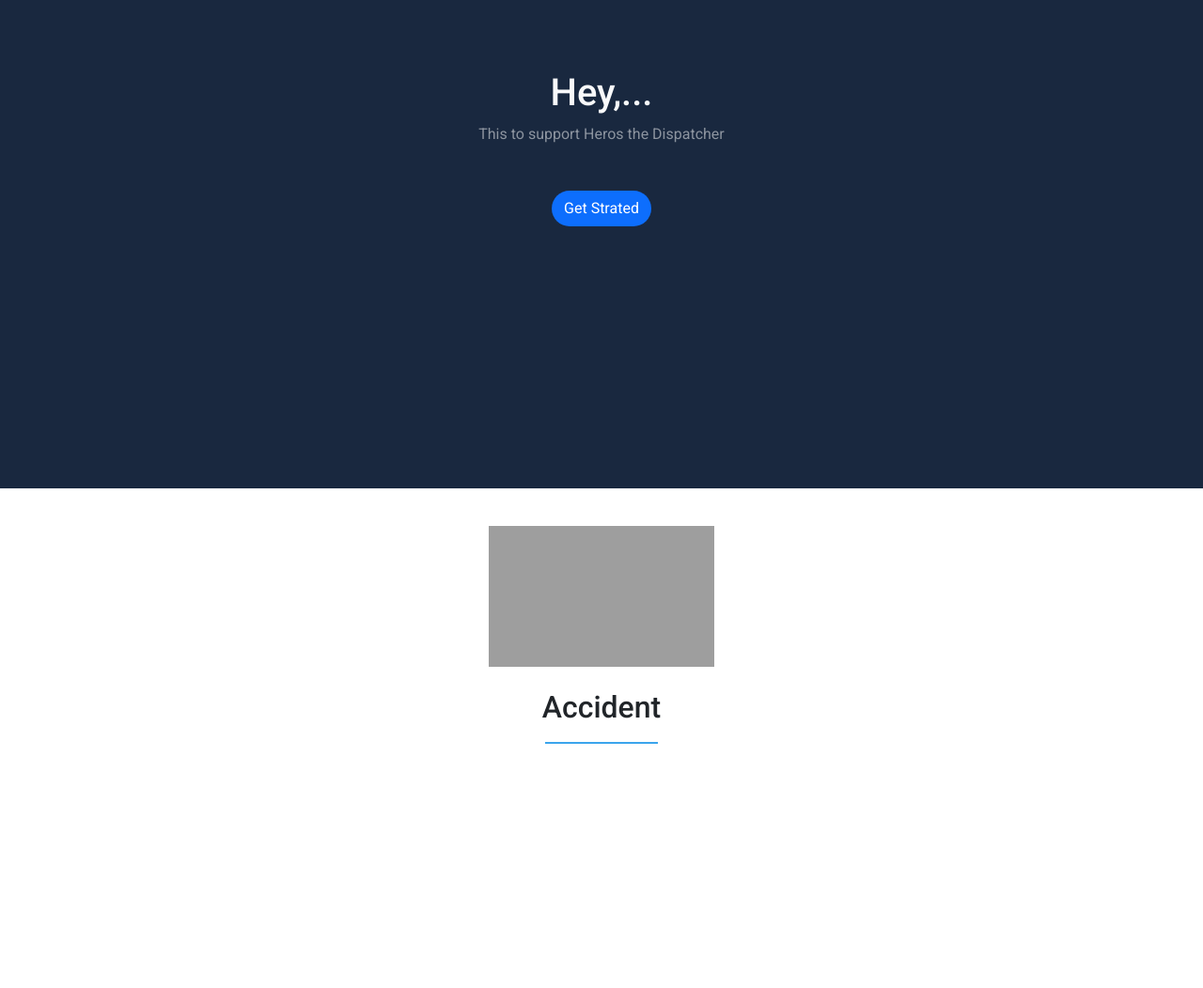
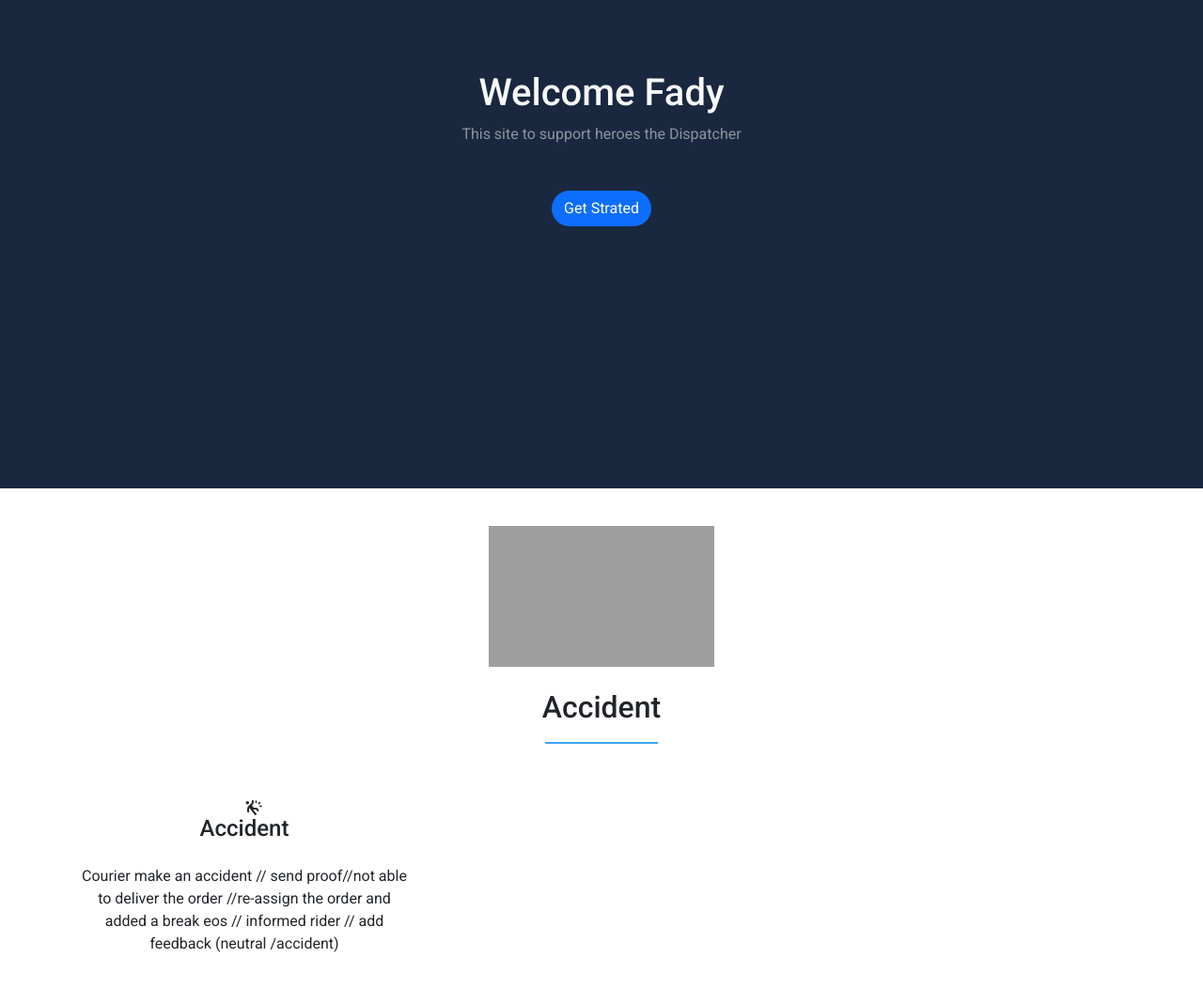
Before and after one commit to fadywadea/Octopus, a plain HTML site: page index.html in a window 1280 px wide. Shown: the part 280-1332 px from the top of the page at 94% size. Drawn offline with Linux system fonts and the light colour scheme; grey boxes are pictures that could not be loaded.

Commit message:
first commit

```diff
--- a/index.html
+++ b/index.html
@@ -54,8 +54,8 @@
     </nav>
     <div class="landing d-flex justify-content-center align-items-center">
       <div class="text-center text-light">
-          <h1>Hey,...</h1>
-          <p class="fs-6 text-white-50 mb-5">This to support Heros the Dispatcher </p>
+          <h1>Welcome Fady</h1>
+          <p class="fs-6 text-white-50 mb-5">This site to support heroes the Dispatcher</p>
           <a class="btn rounded-pill main-btn" href="#">Get Strated</a>
       </div>
     </div>
@@ -66,7 +66,17 @@
         <h2>Accident</h2>
         </div>
         <div class="row">
-
+          <div class="col-md-6 col-lg-4">
+            <div class="feat">
+              <div class="icon-holder position-relative">
+                <i class="fa-solid fa-person-falling-burst position-absolute bottom-0 icon"></i>
+              </div>
+              <h4 class="mb-4 mt-5">Accident</h4>
+              <p>Courier make an accident // send proof//not able to deliver the order //re-assign the order and added a break eos //
+                  informed rider // add feedback (neutral /accident)
+              </p>
+            </div>
+          </div>
         </div>
       </div>
     </div>
```
